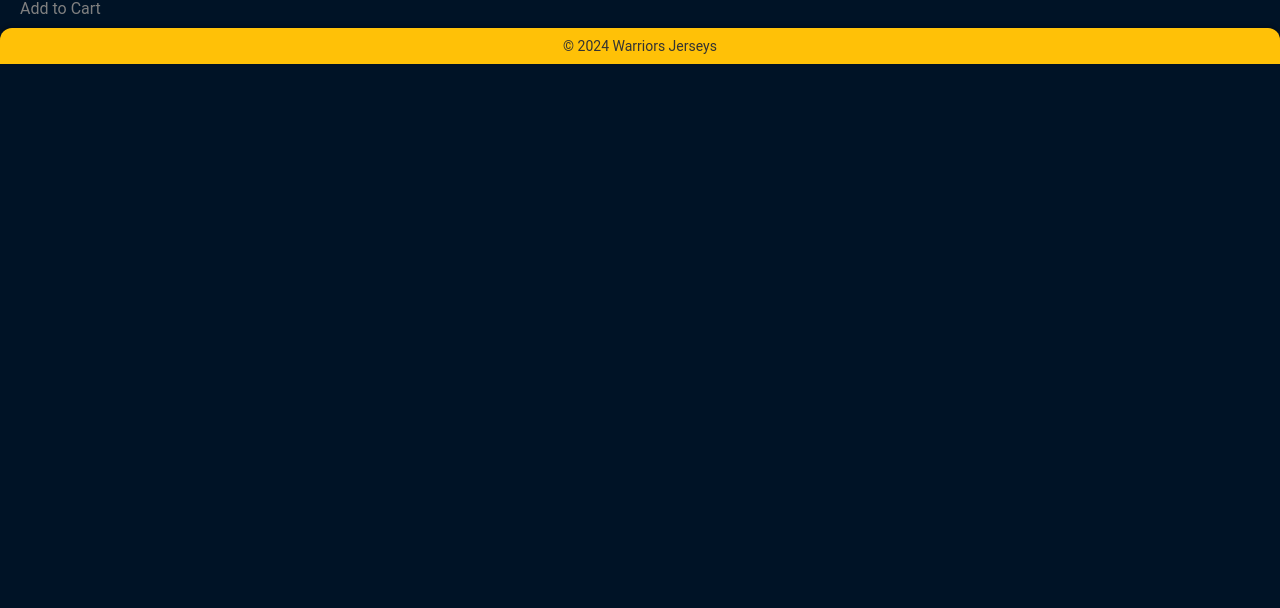
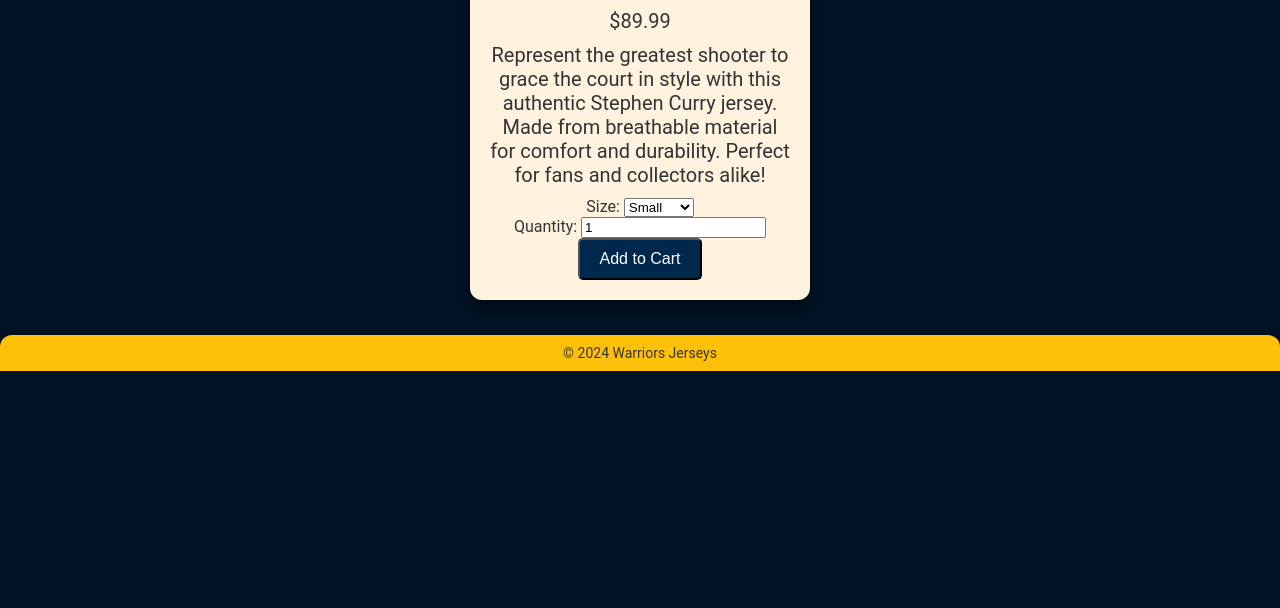
Before and after one commit to AIH001/CSC317-FinalProject, a plain HTML site: page products/product1.html in a window 1280 px wide. Shown: the part 192-800 px from the top of the page. Drawn offline with Linux system fonts and the light colour scheme; files that its build step writes are made by us from their sources.

Commit message:
Update product1.html
updated product page to include a description, size, and quantity options.

```diff
--- a/products/product1.html
+++ b/products/product1.html
@@ -15,11 +15,30 @@
       <a href="../views/cart.html">Cart</a>
     </nav>
 
-    <section class="product-detail">
-      <img src="../images/jersey1.jpg" alt="Stephen Curry Jersey" />
-      <h1>Stephen Curry Jersey</h1>
-      <p>$89.99</p>
-      <a href="#" class="cta-btn">Add to Cart</a>
+    <section class="product-container">
+      <div class="product-card">
+        <img src="../images/jersey1.jpg" alt="Stephen Curry Jersey" />
+        <h1>Stephen Curry Jersey</h1>
+        <p class="product-price">$89.99</p>
+        <p class="product-description">
+          Represent the greatest shooter to grace the court in style with this authentic Stephen Curry jersey.
+          Made from breathable material for comfort and durability. Perfect for fans and collectors alike!
+        </p>
+        <form>
+          <label for="size">Size:</label>
+          <select id="size" name="size">
+            <option value="small">Small</option>
+            <option value="medium">Medium</option>
+            <option value="large">Large</option>
+            <option value="xl">XL</option>
+          </select>
+          <br />
+          <label for="quantity">Quantity:</label>
+          <input type="number" id="quantity" name="quantity" min="1" value="1" />
+          <br />
+          <button type="submit" class="cta-btn">Add to Cart</button>
+        </form>
+      </div>
     </section>
 
     <footer class="footer">&copy; 2024 Warriors Jerseys</footer>
```
